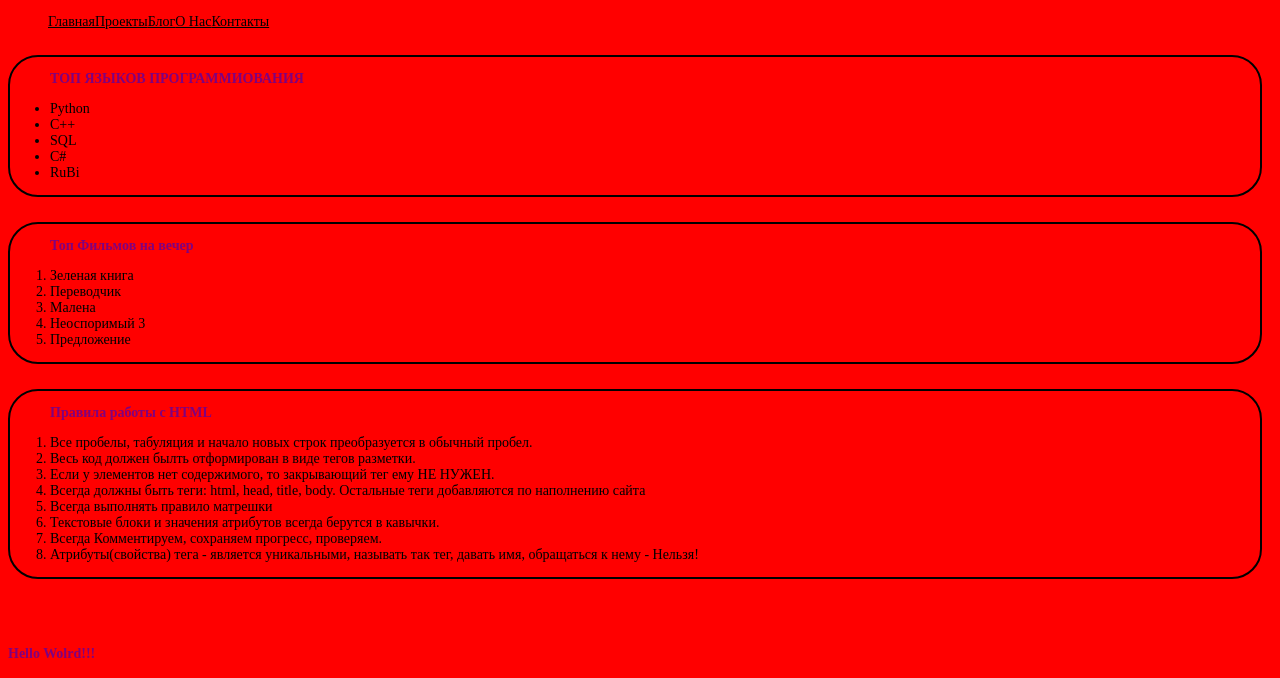
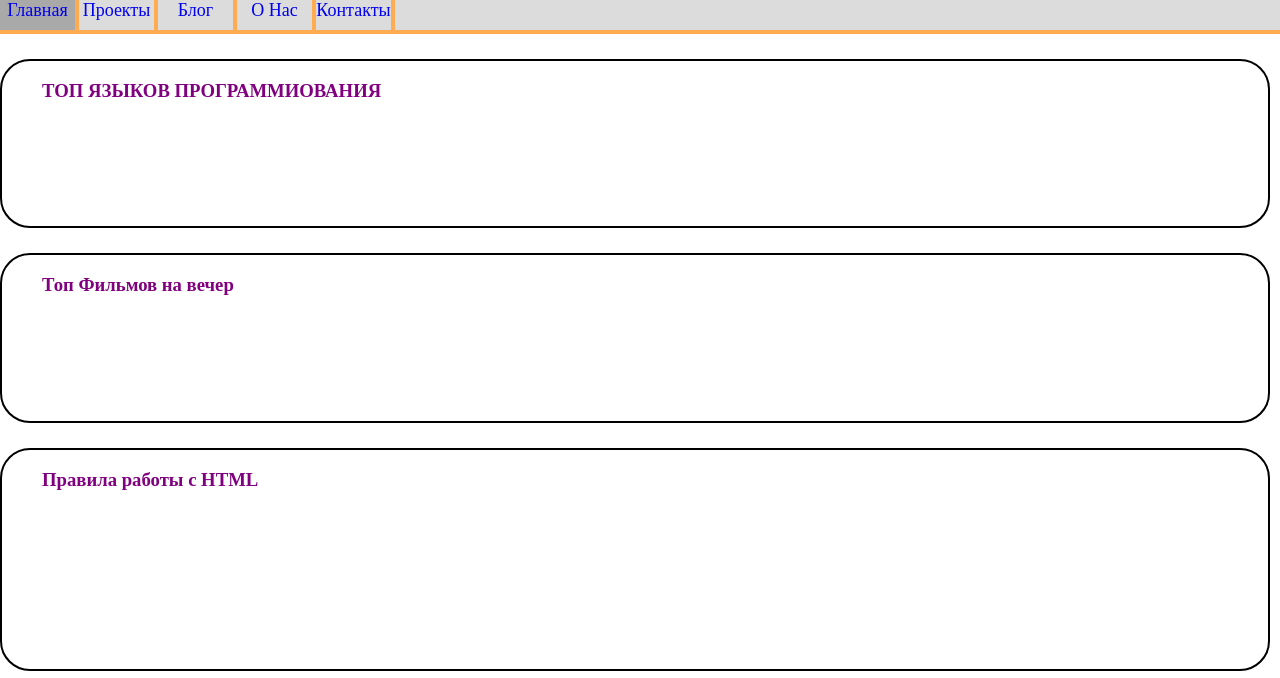
Before and after one commit to eeemihaeee/HTML-CSS-project-Python51, a plain HTML site: page index.html in a window 1280 px wide. Shown: the top 678 px of the page. Drawn offline with Linux system fonts and the light colour scheme.

Commit message:
Оформление меню

```diff
--- a/index.html
+++ b/index.html
@@ -99,5 +99,14 @@
 	<hr>
 </body>
 <footer> <!-- подвал сайта. доп информация + контакт-->
+	<nav id='menu1'>
+		<ul> <!--Список элементов -->
+				<li><a href='index.html'>Главная  </a></li> <!--Перечень списка строка -->
+				<li><a href='#'>Проекты  </a></li> <!--Перечень списка строка -->
+				<li><a href='#'>Блог     </a></li> <!--Перечень списка строка -->
+				<li><a href='#'>О Нас    </a></li> <!--Перечень списка строка -->
+				<li><a href='#'>Контакты </a></li> <!--Перечень списка строка -->
+		</ul>
+	</nav>
 </footer>
 </html>
--- a/style.css
+++ b/style.css
@@ -1,28 +1,48 @@
-*{ /* Глобальное обращение ко всем тегам*/
-	color: black;
-	font-size: 14px;
 
-}
 /*ОФОРМЛЕНИЕ МЕНЮ */
 #menu1{
-
+	width: auto;
+	display: block;
+	margin: 0 auto 0px;
+}
+header{
+	background: #DCDCDC;
+	border-bottom: 4px solid #FFAB51;
+	margin: 0px;
+	padding:0px;
 }
 #menu1 ul{
 	list-style:none;
 	display: flex;
+	margin: 0px;
+	padding: 0px;
+	padding-left: 0;
+	text-align: center; /*Горизонтальное положение */
+	vertical-align: middle; /*вертикальное положение */
 }
-#menu1 ul li{}
-#menu1 ul li a{}
-
-
-
-
-
-
+#menu1 ul li{
+	width: 75px;
+	height: 30px;
+	font-size: 18px;
+	border-right: 4px solid #FFAB51;
+	background: #DCDCDC;
+	transition: 0.5s;
+	margin: 0;
+	display: inline-block;
+}
+#menu1 ul li:hover{
+	background: #A9A9A9;
+}
+#menu1 ul li a{
+	text-decoration: none;
+	height:30px;
+}
 
 body{
-	background:red;
+	background:none;
 	color:white;
+	margin:0px;
+	padding:0px;
 }
 p{	font-size: 25px;}
 h1,h2,h3,h4,h5,h6{	color: red;}
```
